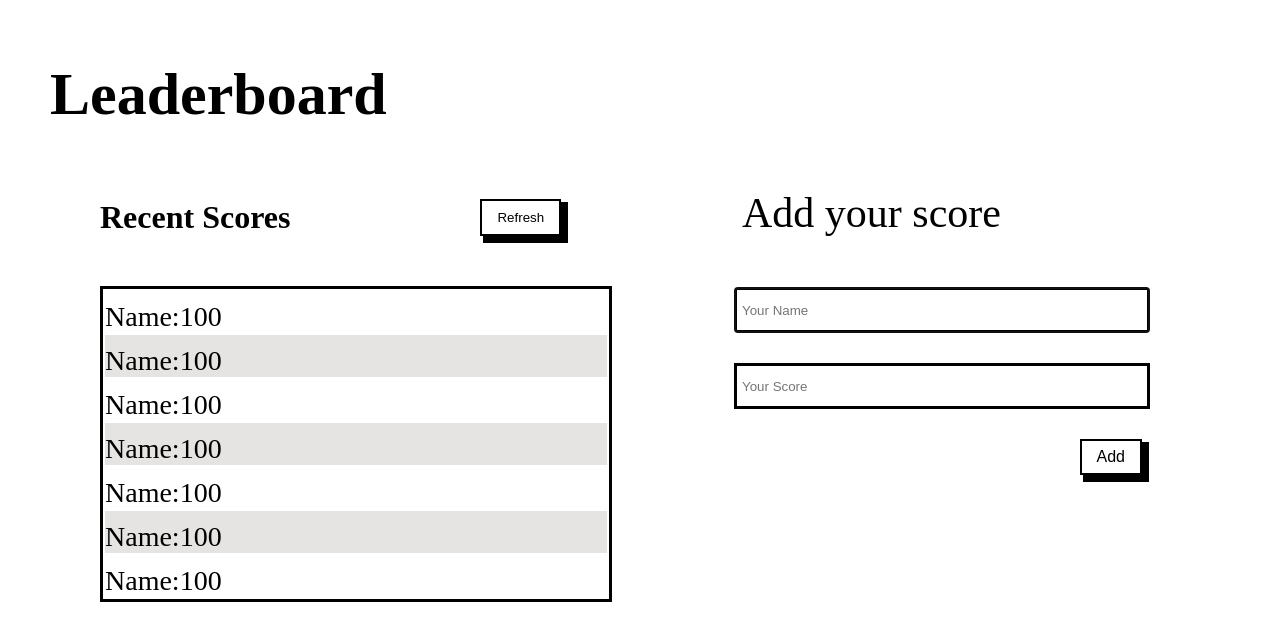
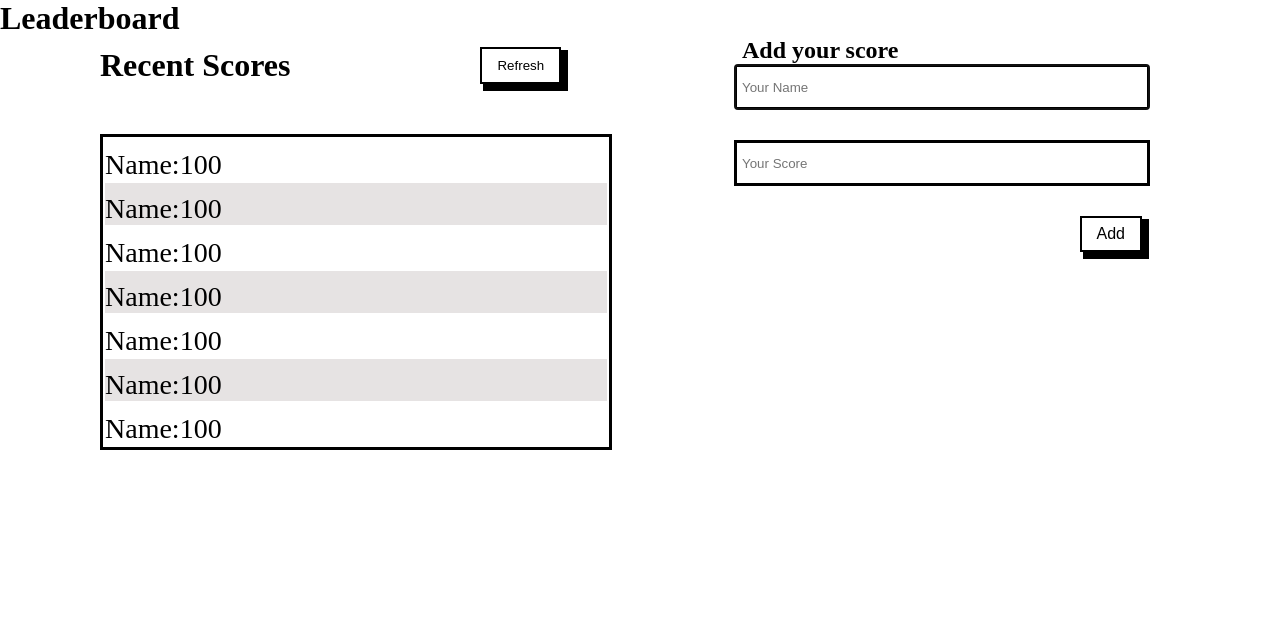
Before and after one commit to Lul-Abdifan/Leaderboard, a website built with webpack: page src/index.html in a window 1280 px wide. Built offline with nearby package versions, Linux system fonts and the light colour scheme.

Commit message:
Update minimum styles

```diff
--- a/src/style.scss
+++ b/src/style.scss
@@ -5,10 +5,7 @@ $primary-color: black;
   margin: 0;
 }
 
-.header {
-  font-size: 60px;
-  margin: 60px 50px;
-}
+
 
 .container {
   display: flex;
@@ -83,9 +80,3 @@ $primary-color: black;
     }
   }
 }
-
-.form h2 {
-  font-size: 42px;
-  font-weight: 500;
-  margin-bottom: 50px;
-}
```
